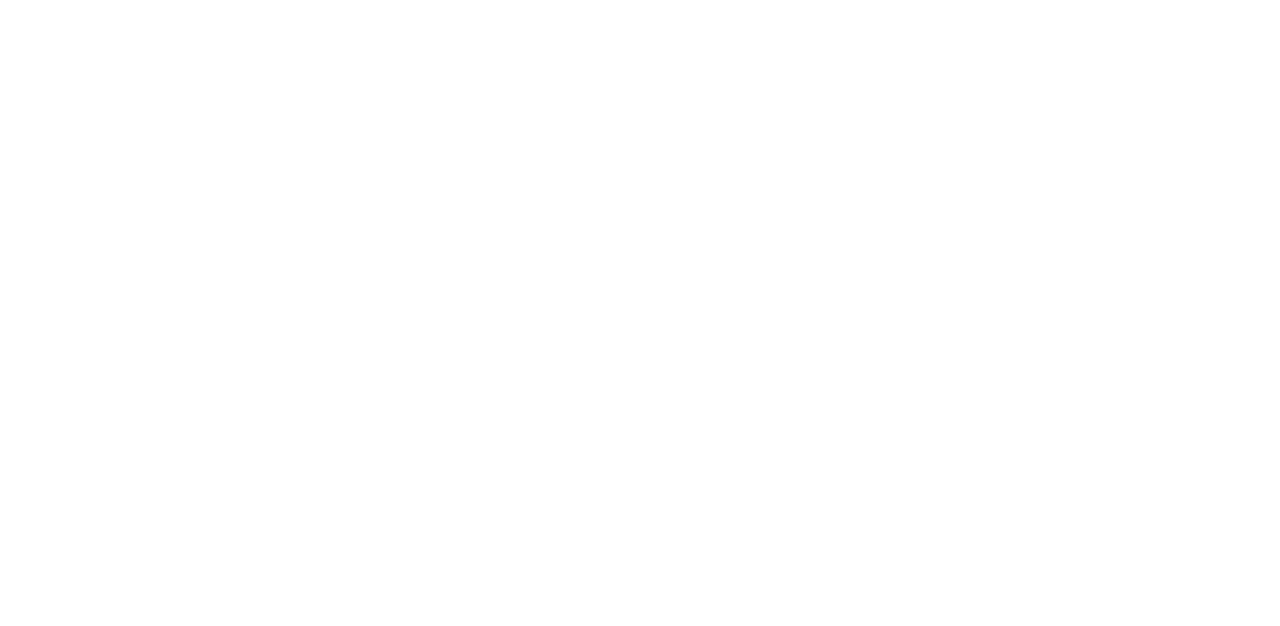
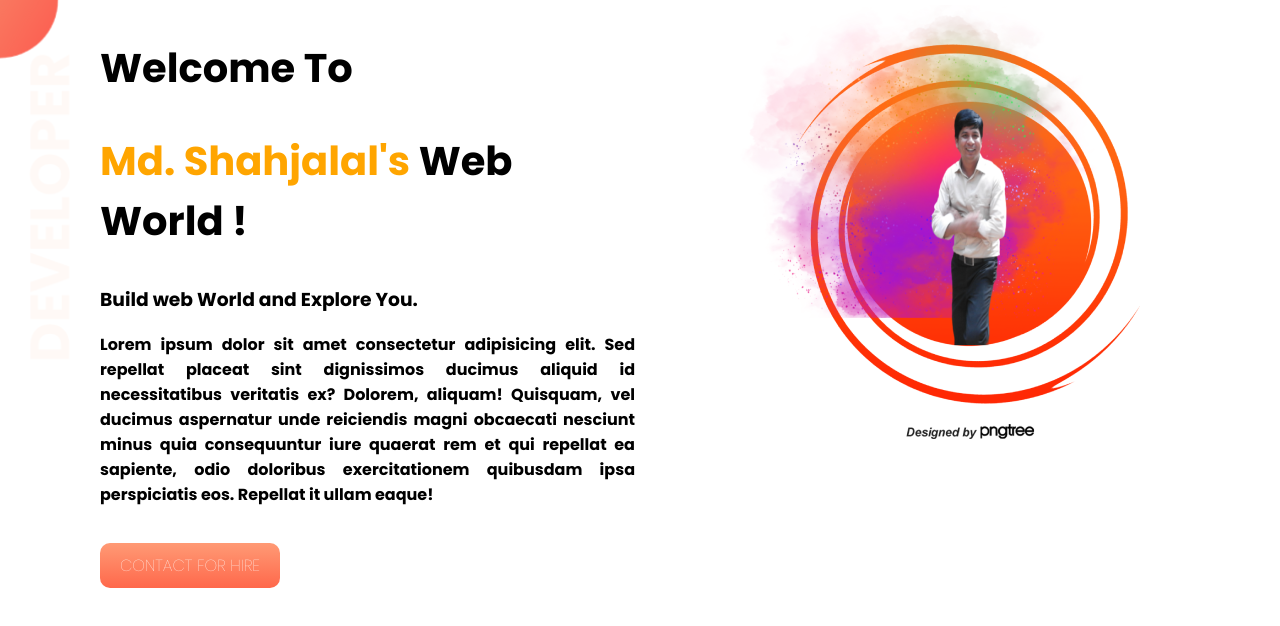
Before and after one commit to Shahjalal1984/developer-portfolio-1, a plain HTML site: page index.html in a window 1280 px wide. Drawn offline with Linux system fonts and the light colour scheme.

Commit message:
completed first section

```diff
--- a/index.html
+++ b/index.html
@@ -5,9 +5,29 @@
     <meta http-equiv="X-UA-Compatible" content="IE=edge">
     <meta name="viewport" content="width=device-width, initial-scale=1.0">
     <title>My first portfolio</title>
+    <link rel="preconnect" href="https://fonts.googleapis.com">
+    <link rel="preconnect" href="https://fonts.gstatic.com" crossorigin>
+    <link href="https://fonts.googleapis.com/css2?family=Poppins:wght@100;700&display=swap" rel="stylesheet">
     <link rel="stylesheet" href="style.css">
 </head>
 <body>
-
+    <section class="banner">
+        <div class="flexible">
+            <div class="half-width">
+               <div class="division-margin">
+                <h1 class="heading">Welcome To</h1>
+                <h1 class="heading"><span class="heading-orange">Md. Shahjalal's</span> Web World !</h1>
+                <h3>Build web World and Explore You.</h3>
+                <p class="first-para">Lorem ipsum dolor sit amet consectetur adipisicing elit. Sed repellat placeat sint dignissimos ducimus aliquid id necessitatibus veritatis ex? Dolorem, aliquam! Quisquam, vel ducimus aspernatur unde reiciendis magni obcaecati nesciunt minus quia consequuntur iure quaerat rem et qui repellat ea sapiente, odio doloribus exercitationem quibusdam ipsa perspiciatis eos. Repellat it ullam eaque!</p>
+                <a class="first-button" href="">Contact for hire</a>
+               </div>
+            </div>
+            <div class="half-width">
+                <div class="division-margin">
+                    <img src="images/my-bg3.png" alt="">
+                </div>
+            </div>
+        </div>
+    </section>
 </body>
 </html>
--- a/style.css
+++ b/style.css
@@ -0,0 +1,40 @@
+body{
+    margin: 0;
+    padding: 0;
+    font-family: 'Poppins', sans-serif;
+}
+.banner{
+    background-image: url(images/top-banner.png);
+    background-repeat: no-repeat;
+}
+.flexible{
+    display: flex;
+}
+.half-width{
+    width: 50%;
+}
+.heading{
+    font-size: 40px;
+    font-weight: 700;
+}
+.division-margin{
+    margin-left: 95px;
+    padding: 5px;
+}
+.heading-orange{
+    color: orange;
+}
+.first-para{
+    text-align: justify;
+    font-weight: 600;
+}
+.first-button{
+    display: inline-block;
+    background-image: linear-gradient(#FF9A75,#FF684B);
+    padding: 10px 20px;
+    text-decoration: none;
+    border-radius: 10px;
+    margin-top: 20px;
+    text-transform: uppercase;
+    color: #fff;
+}
```
Also changed, not shown: images/dream-bg.png (added), images/exp-bg.png (added), images/jhankar.png (added), images/jhankar2.png (added), images/my-bg.png (added), images/my-bg2.png (added), images/my-bg3.png (added), images/top-banner.png (added).
